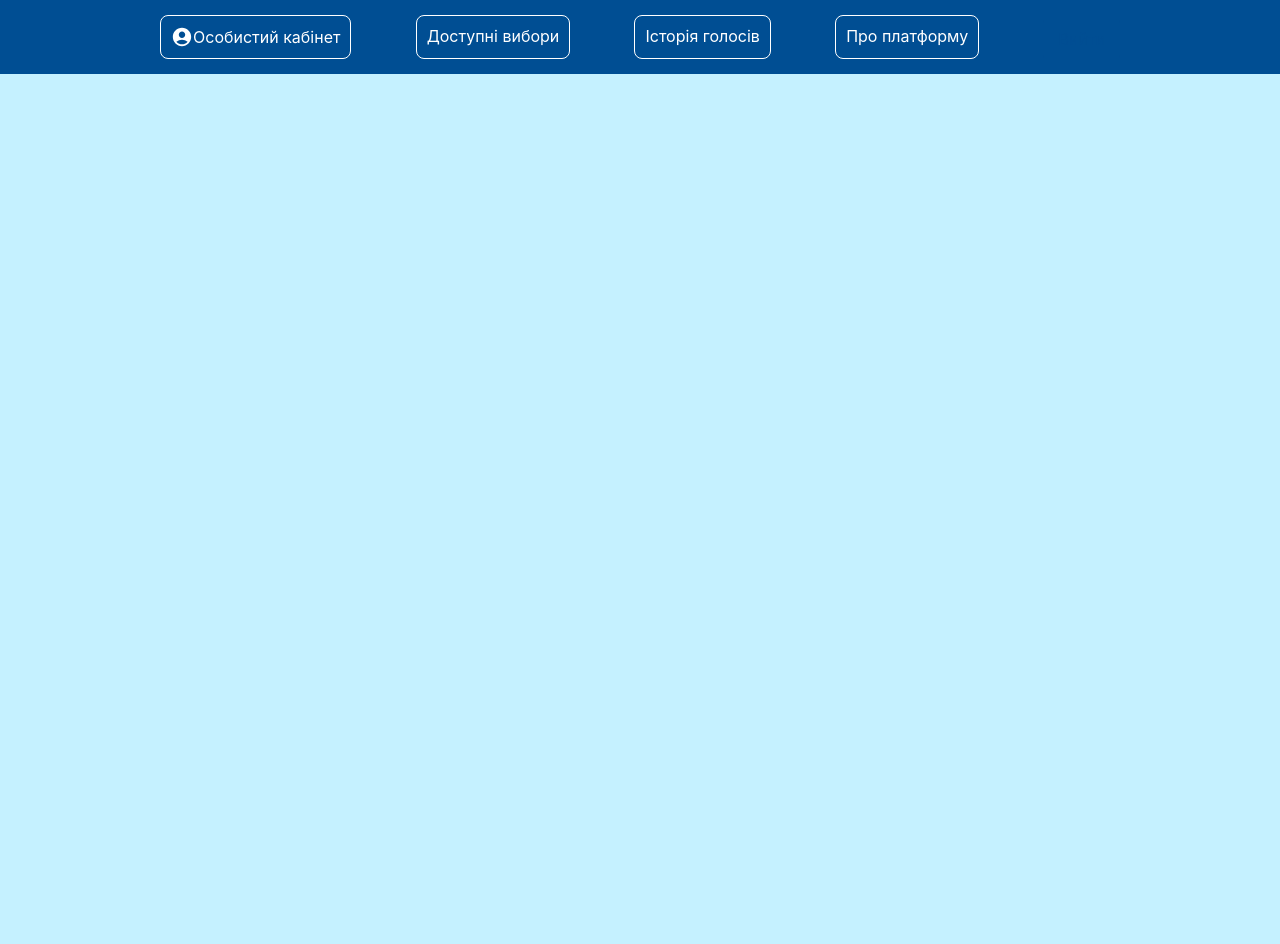
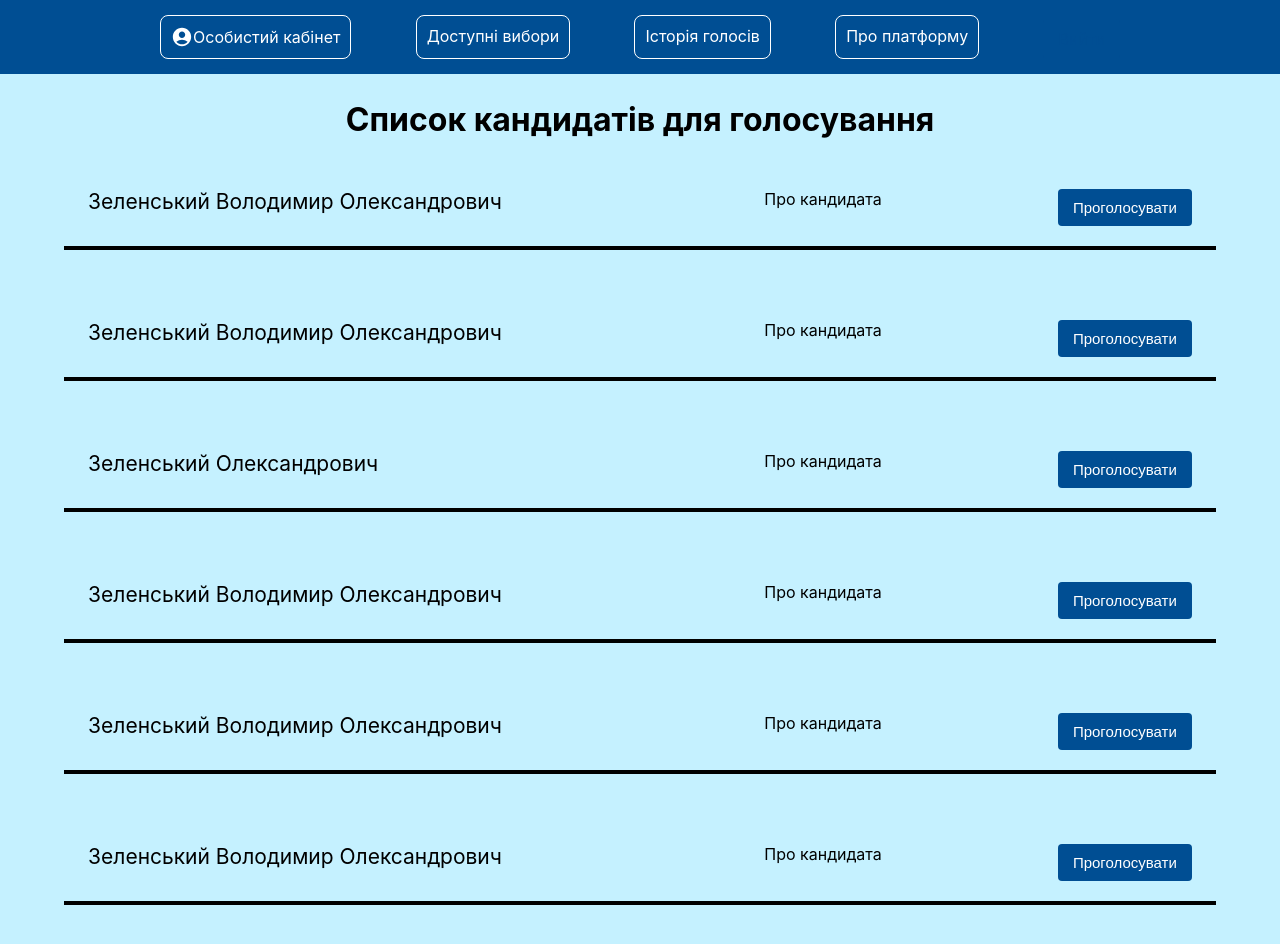
Before and after one commit to VotingService/frontend, a React (Create React App) app in the folder voting-service-react/: page /candidatelist in a window 1280 px wide. Shown: the top 944 px of the page. Before the commit the page ends 800 px from the top, so only its background shows below. Built offline with nearby package versions, Linux system fonts and the light colour scheme.

Commit message:
completed candidate list page

```diff
--- a/voting-service-react/src/App.js
+++ b/voting-service-react/src/App.js
@@ -16,6 +16,7 @@ import Candidate from "./components/Candidate/Candidate";
 import SettingElectionProps from './components/CreateNewElection/SettingElectionProps/SettingElectionProps';
 import HomeAdmin from "./components/HomeAdmin/HomeAdmin";
 import MyElections from "./components/MyElections/MyElections";
+import CandidateList from "./components/CandidateList/CandidateList";
 
 function App() {
     return (
@@ -33,6 +34,7 @@ function App() {
                 <Route path="/set-elect-props" element={<SettingElectionProps/>}/>
                 <Route path="/home-admin" element={<HomeAdmin/>}/>
                 <Route path="/myelections-admin" element={<MyElections/>}/>
+                <Route path="/candidatelist" element={<CandidateList/>}/>
             </Routes>
         </Router>
     );
--- a/voting-service-react/src/components/CandidateList/CandidateList.css
+++ b/voting-service-react/src/components/CandidateList/CandidateList.css
@@ -16,4 +16,11 @@
 
 .candidate-name {
     font-size: 21px;
+    width: 500px;
 }
+
+.CandidateList hr {
+    width: 90%;
+    margin: 20px auto;
+    border: 2px solid black;
+}
--- a/voting-service-react/src/components/CandidateList/CandidateList.js
+++ b/voting-service-react/src/components/CandidateList/CandidateList.js
@@ -9,18 +9,21 @@ export default function CandidateList(){
         {name: 'Зеленський Володимир Олександрович'}
     ];
     let renderedCandidates = candidates.map(candidate =>
-    <li>
-        <div className="candidate-name">{candidate.name}</div>
-        <a>Про кандидата</a>
-        <button>Проголосувати</button>
-        <hr />
-    </li>)
-    return(
+        <div>
+            <li>
+                <div className="candidate-name">{candidate.name}</div>
+                <a>Про кандидата</a>
+                <button>Проголосувати</button>
+            </li>
+            <hr/>
+        </div>)
+    return (
         <div className="CandidateList">
             <h1>Список кандидатів для голосування</h1>
             <ul>
                 {renderedCandidates}
             </ul>
+            <div className="bottom"></div>
         </div>
     )
 }
```
